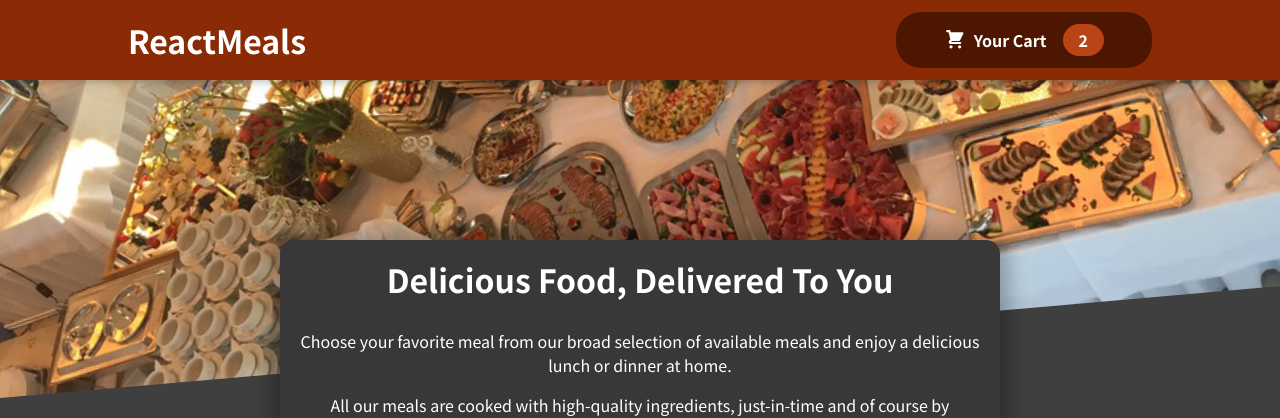
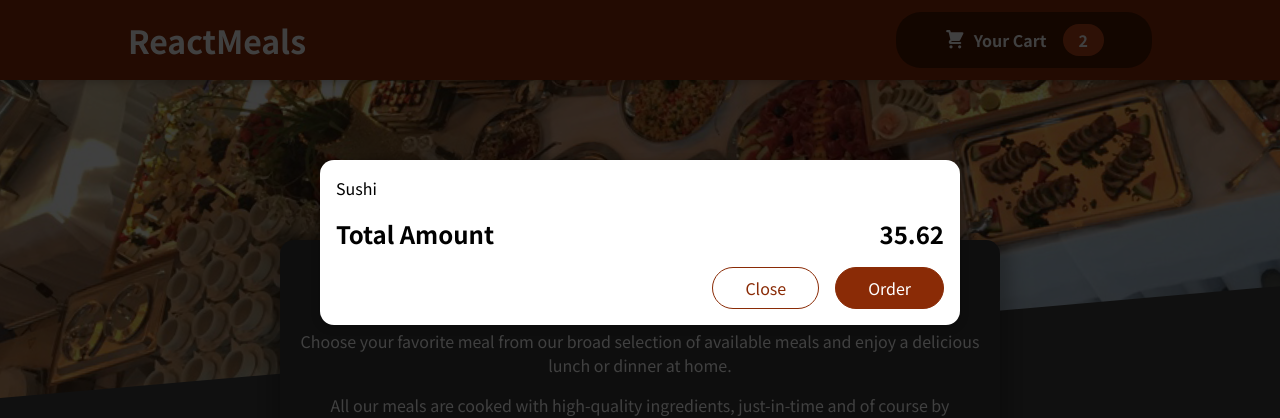
Before and after one commit to cerkcake/practiceproject-food-order-app, a React (Create React App) app: page / in a window 1280 px wide. Shown: the top 418 px of the page. Built offline with nearby package versions, Linux system fonts and the light colour scheme.

Commit message:
Adding a Modal via a React Portal

```diff
--- a/public/index.html
+++ b/public/index.html
@@ -28,6 +28,7 @@
   </head>
   <body>
     <noscript>You need to enable JavaScript to run this app.</noscript>
+    <div id="overlays"></div>
     <div id="root"></div>
     <!--
       This HTML file is a template.
--- a/src/App.js
+++ b/src/App.js
@@ -1,10 +1,12 @@
 import React from "react";
 import Header from "./components/Layout/Header";
 import Meals from "./components/Meals/Meals";
+import Cart from "./components/Cart/Cart";
 
 function App() {
   return (
     <React.Fragment>
+      <Cart />
       <Header />
       <main>
         <Meals />
--- a/src/components/Cart/Cart.js
+++ b/src/components/Cart/Cart.js
@@ -1,5 +1,6 @@
 import React from "react";
 import styles from "./Cart.module.css";
+import Modal from "../UI/Modal";
 
 const Cart = (props) => {
   const cartItems = (
@@ -11,17 +12,17 @@
   );
 
   return (
-    <div>
+    <Modal>
       {cartItems}
       <div className={styles.total}>
         <span>Total Amount</span>
         <span>35.62</span>
       </div>
       <div className={styles.actions}>
-        <button className={styles["button--alt"]}></button>
-        <button>Order</button>
+        <button className={styles["button--alt"]}>Close</button>
+        <button className={styles.button}>Order</button>
       </div>
-    </div>
+    </Modal>
   );
 };
 
--- /dev/null
+++ b/src/components/UI/Modal.js
@@ -0,0 +1,30 @@
+import React from "react";
+import ReactDOM from "react-dom";
+import styles from "./Modal.module.css";
+
+const Backdrop = (props) => {
+  return <div className={styles.backdrop}></div>;
+};
+
+const ModalOverlay = (props) => {
+  return (
+    <div className={styles.modal}>
+      <div className={styles.content}>{props.children}</div>
+    </div>
+  );
+};
+
+const portalElement = document.getElementById("overlays");
+
+const Modal = (props) => {
+  return (
+    <React.Fragment>
+      {ReactDOM.createPortal(<Backdrop />, portalElement)}
+      {ReactDOM.createPortal(
+        <ModalOverlay>{props.children}</ModalOverlay>,
+        portalElement
+      )}
+    </React.Fragment>
+  );
+};
+export default Modal;
--- /dev/null
+++ b/src/components/UI/Modal.module.css
@@ -0,0 +1,40 @@
+.backdrop {
+  position: fixed;
+  top: 0;
+  left: 0;
+  width: 100%;
+  height: 100vh;
+  z-index: 20;
+  background-color: rgba(0, 0, 0, 0.75);
+}
+
+.modal {
+  position: fixed;
+  top: 20vh;
+  left: 5%;
+  width: 90%;
+  background-color: white;
+  padding: 1rem;
+  border-radius: 14px;
+  box-shadow: 0 2px 8px rgba(0, 0, 0, 0.25);
+  z-index: 30;
+  animation: slide-down 300ms ease-out forwards;
+}
+
+@media (min-width: 768px) {
+  .modal {
+    width: 40rem;
+    left: calc(50% - 20rem);
+  }
+}
+
+@keyframes slide-down {
+  from {
+    opacity: 0;
+    transform: translateY(-3rem);
+  }
+  to {
+    opacity: 1;
+    transform: translateY(0);
+  }
+}
```
